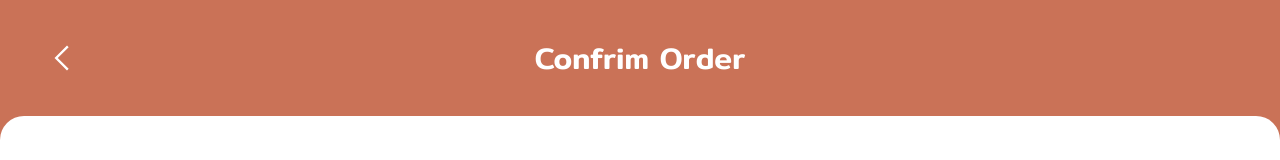
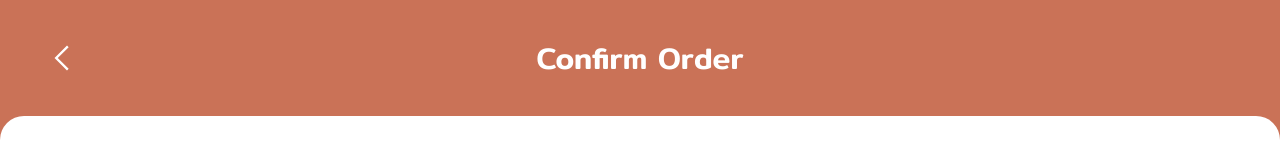
Before and after one commit to teepakornbodin/smart-queue-system, a Next.js app in the folder smart-queue-system/: page /ConfirmOrder in a window 1280 px wide. Shown: the top 160 px of the page. Built offline with nearby package versions, Linux system fonts and the light colour scheme.

Commit message:
update button for and miss word in ConfirmOrder

```diff
--- a/smart-queue-system/app/ConfirmOrder/page.tsx
+++ b/smart-queue-system/app/ConfirmOrder/page.tsx
@@ -50,7 +50,7 @@ function ConfirmOrder() {
 
   return (
     <div className='flex flex-col items-center gap-5 bg-primary pt-5 h-screen'>
-      <HeaderTitle title={'Confrim Order'} link={backToOrder} />
+      <HeaderTitle title={'Confirm Order'} link={backToOrder} />
       <div className='bg-white w-screen rounded-t-3xl px-8 py-2 relative h-full'>
         {menuLists.length > 0 ? (
           <div>
@@ -81,13 +81,10 @@ function ConfirmOrder() {
                   className='border border-black rounded-xl px-4 py-2'
                 />
               </div>
-              <button className='bg-primary rounded-xl py-3'>
+              <button className='bg-primary rounded-xl py-3' onClick={goToPayment}>
                 <h2 className='text-white text-xl'>Confirm Order</h2>
               </button>
             </div>
-            <button className='bg-primary rounded-xl py-3' onClick={goToPayment}>
-              <h2 className='text-white text-xl'>Confirm Order</h2>
-            </button>
           </div>
         ) : (
           <div className='flex flex-col justify-center items-center w-full rounded-t-3xl h-full'>
--- a/smart-queue-system/app/page.tsx
+++ b/smart-queue-system/app/page.tsx
@@ -3,7 +3,7 @@ import HeaderPage from "./queue/page";
 export default function Home() {
   return (
     <div>
-      {/* <HeaderPage /> */}
+      <HeaderPage />
     </div>
   );
 }
```
